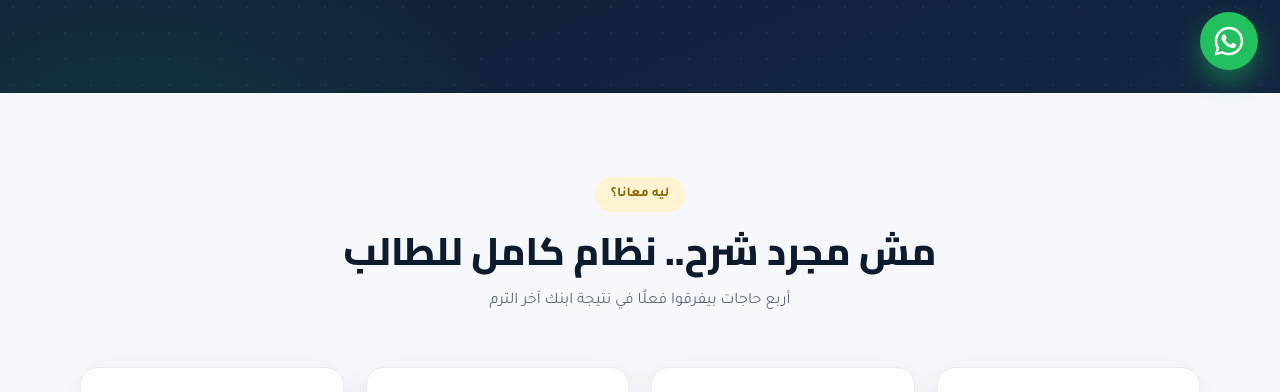
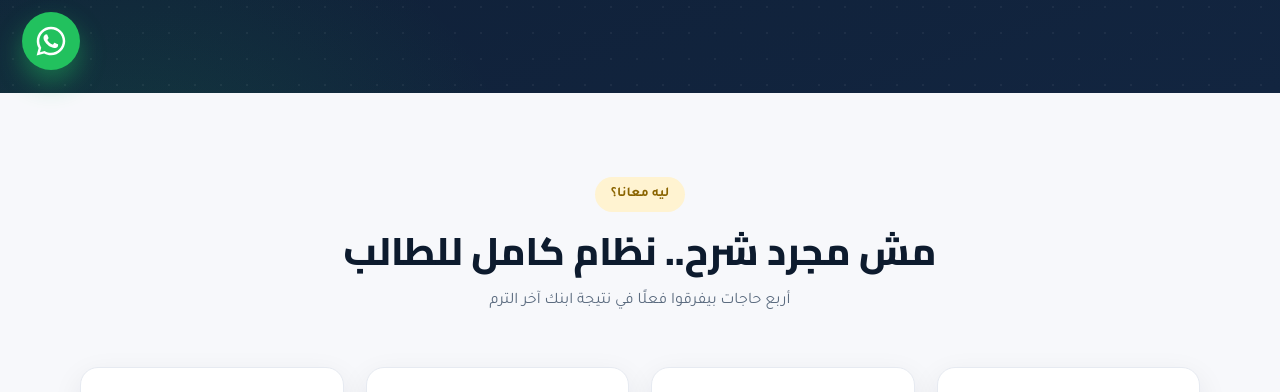
Before and after one commit to ahmedshaban777-lgtm/teacher-demo, a plain HTML site: page index.html in a window 1280 px wide. Shown: the part 708-1100 px from the top of the page. Drawn offline with Linux system fonts and the light colour scheme.

Commit message:
Fix floating button position in index.html

```diff
--- a/index.html
+++ b/index.html
@@ -156,7 +156,7 @@ footer{background:#0a1524;color:#7e93ab;padding:30px 0;text-align:center;font-si
 footer b{color:#cfd9e6}
 
 /* ===== Floating WA ===== */
-.wa-float{position:fixed;bottom:22px;inset-inline-start:22px;z-index:60;width:58px;height:58px;border-radius:50%;background:var(--green);display:grid;place-items:center;box-shadow:0 12px 26px rgba(34,193,94,.45);transition:transform .2s}
+.wa-float{position:fixed;bottom:22px;inset-inline-end:22px;z-index:60;width:58px;height:58px;border-radius:50%;background:var(--green);display:grid;place-items:center;box-shadow:0 12px 26px rgba(34,193,94,.45);transition:transform .2s}
 .wa-float:hover{transform:scale(1.08)}
 .wa-float svg{width:30px;height:30px;fill:#fff}
 
@@ -415,4 +415,4 @@ var io=new IntersectionObserver(function(entries){
 document.querySelectorAll('.reveal').forEach(function(el){io.observe(el);});
 </script>
 </body>
-                                                               </html>
+</html>
```
